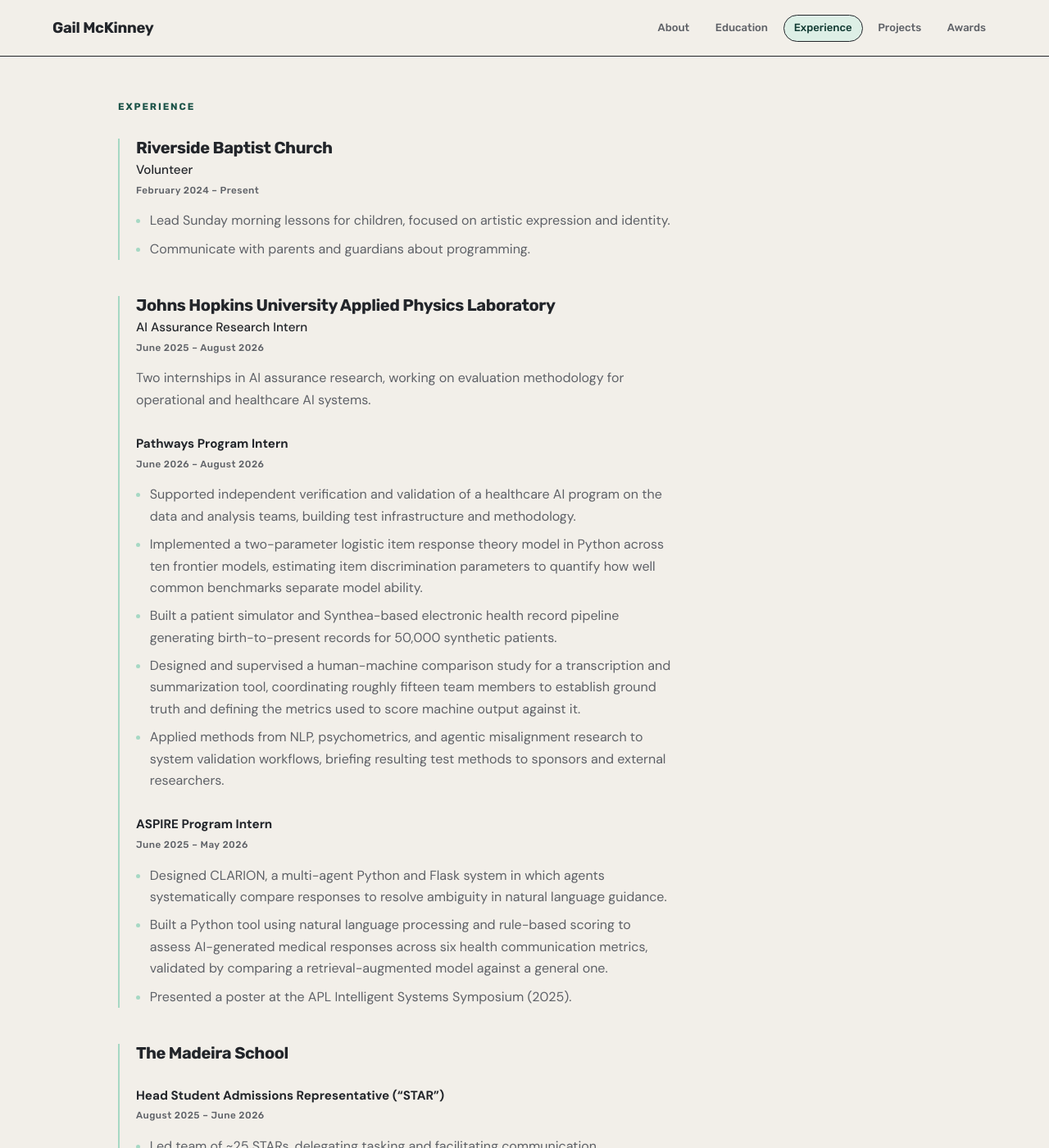
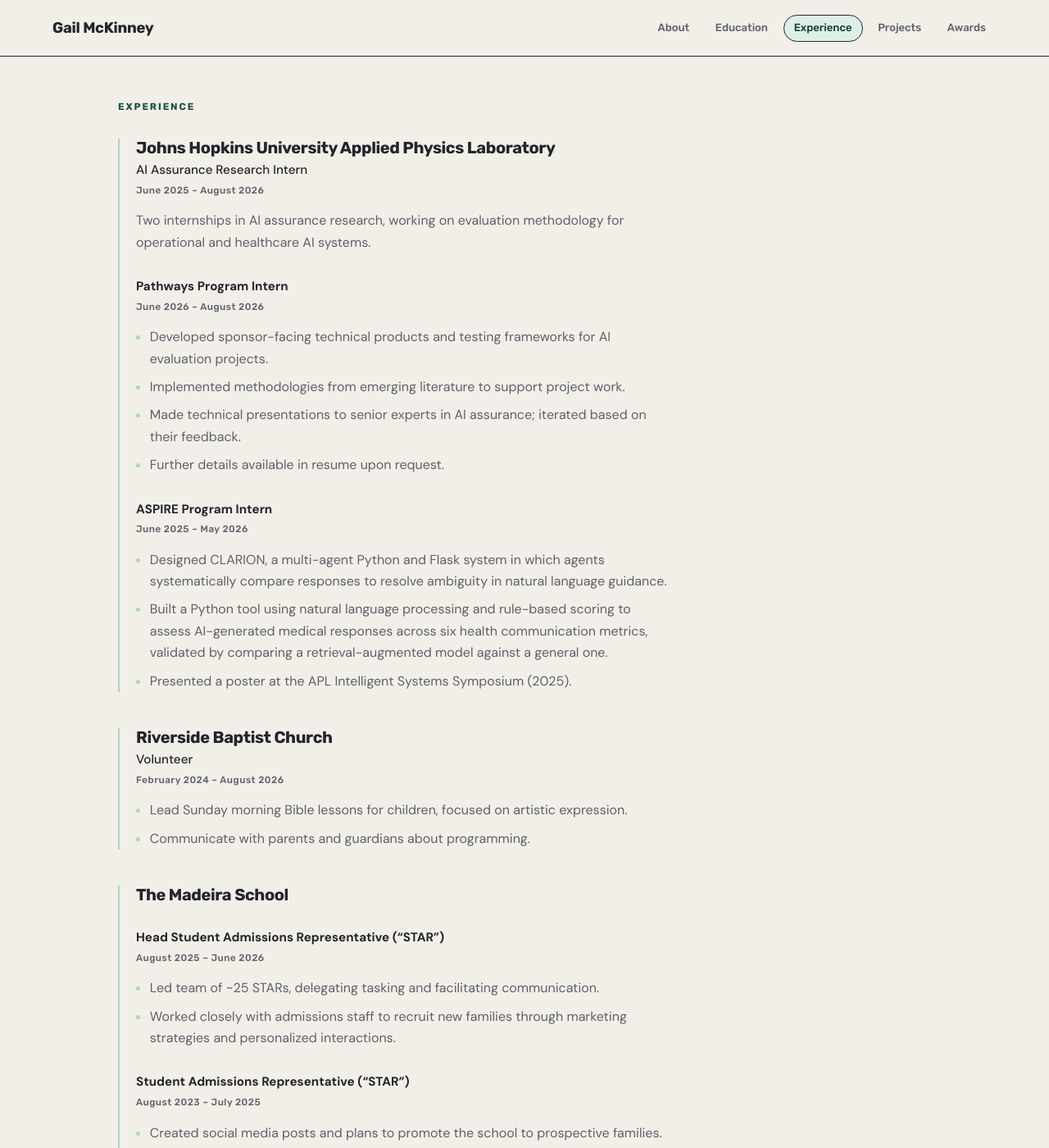
Before and after one commit to mck-makes-stuff/mck-makes-stuff.github.io, a Jekyll site: the page built from experience.html, in a window 1280 px wide and 1400 px high. Shown: the whole window at 82% size. Built offline with Jekyll 4.4.1, drawn with Linux system fonts in a browser that asks for light colours.

Commit message:
Rework the experience entries
Moves the APL entry to the top, ahead of Riverside Baptist Church.
Replaces the Pathways Program bullets with a less specific summary of the
work and a pointer to the resume for detail. Riverside gains an end date
of August 2026 and its lessons are described as Bible lessons, dropping
the reference to identity.

```diff
--- a/_data/experience.yml
+++ b/_data/experience.yml
@@ -1,10 +1,3 @@
-- org: Riverside Baptist Church
-  role: Volunteer
-  dates: February 2024 – Present
-  points:
-    - Lead Sunday morning lessons for children, focused on artistic expression and identity.
-    - Communicate with parents and guardians about programming.
-
 - org: Johns Hopkins University Applied Physics Laboratory
   role: AI Assurance Research Intern
   dates: June 2025 – August 2026
@@ -15,17 +8,23 @@
     - role: Pathways Program Intern
       dates: June 2026 – August 2026
       points:
-        - Supported independent verification and validation of a healthcare AI program on the data and analysis teams, building test infrastructure and methodology.
-        - Implemented a two-parameter logistic item response theory model in Python across ten frontier models, estimating item discrimination parameters to quantify how well common benchmarks separate model ability.
-        - Built a patient simulator and Synthea-based electronic health record pipeline generating birth-to-present records for 50,000 synthetic patients.
-        - Designed and supervised a human-machine comparison study for a transcription and summarization tool, coordinating roughly fifteen team members to establish ground truth and defining the metrics used to score machine output against it.
-        - Applied methods from NLP, psychometrics, and agentic misalignment research to system validation workflows, briefing resulting test methods to sponsors and external researchers.
+        - Developed sponsor-facing technical products and testing frameworks for AI evaluation projects.
+        - Implemented methodologies from emerging literature to support project work.
+        - Made technical presentations to senior experts in AI assurance; iterated based on their feedback.
+        - Further details available in resume upon request.
     - role: ASPIRE Program Intern
       dates: June 2025 – May 2026
       points:
         - Designed CLARION, a multi-agent Python and Flask system in which agents systematically compare responses to resolve ambiguity in natural language guidance.
         - Built a Python tool using natural language processing and rule-based scoring to assess AI-generated medical responses across six health communication metrics, validated by comparing a retrieval-augmented model against a general one.
         - Presented a poster at the APL Intelligent Systems Symposium (2025).
+
+- org: Riverside Baptist Church
+  role: Volunteer
+  dates: February 2024 – August 2026
+  points:
+    - Lead Sunday morning Bible lessons for children, focused on artistic expression.
+    - Communicate with parents and guardians about programming.
 
 - org: The Madeira School
   roles:
```
